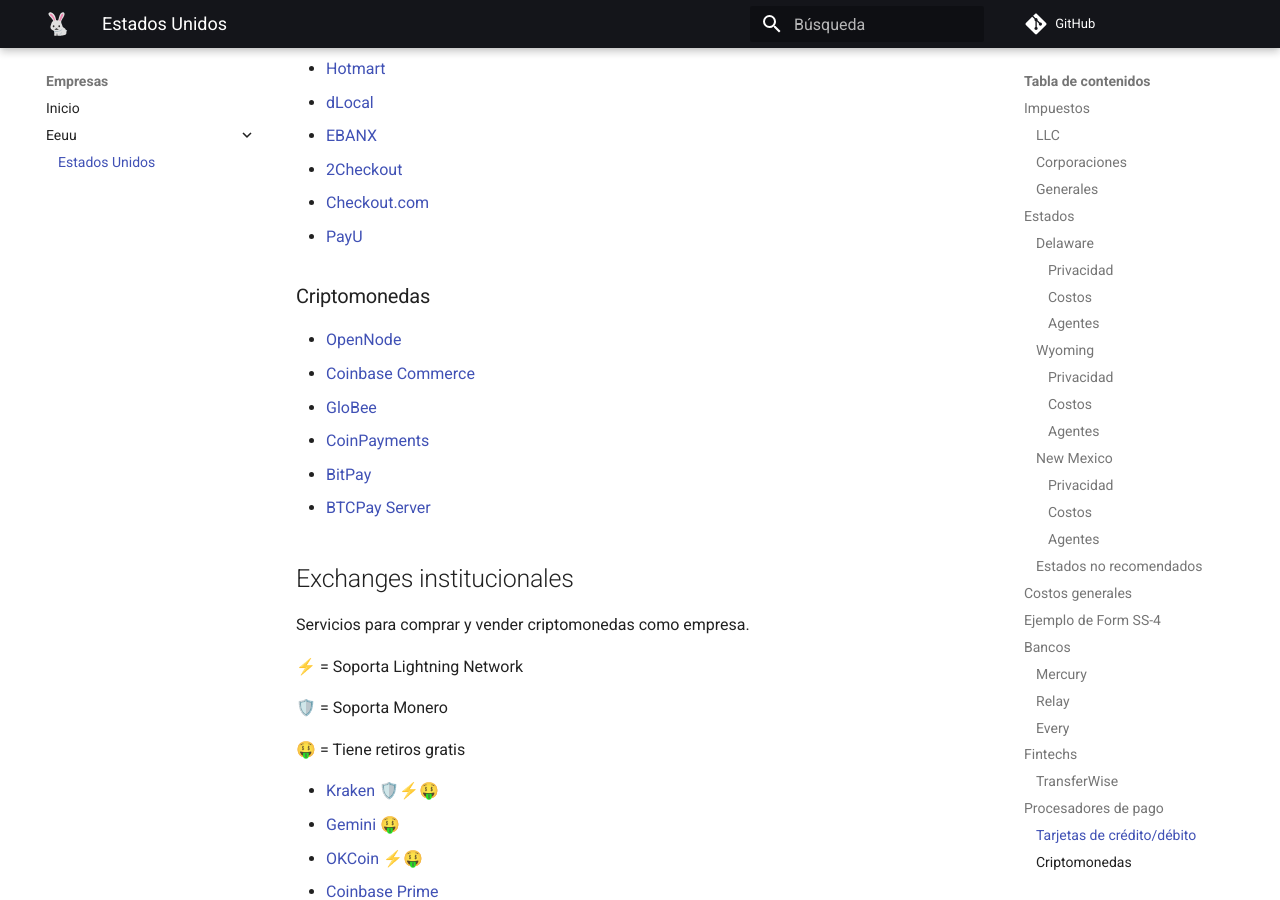
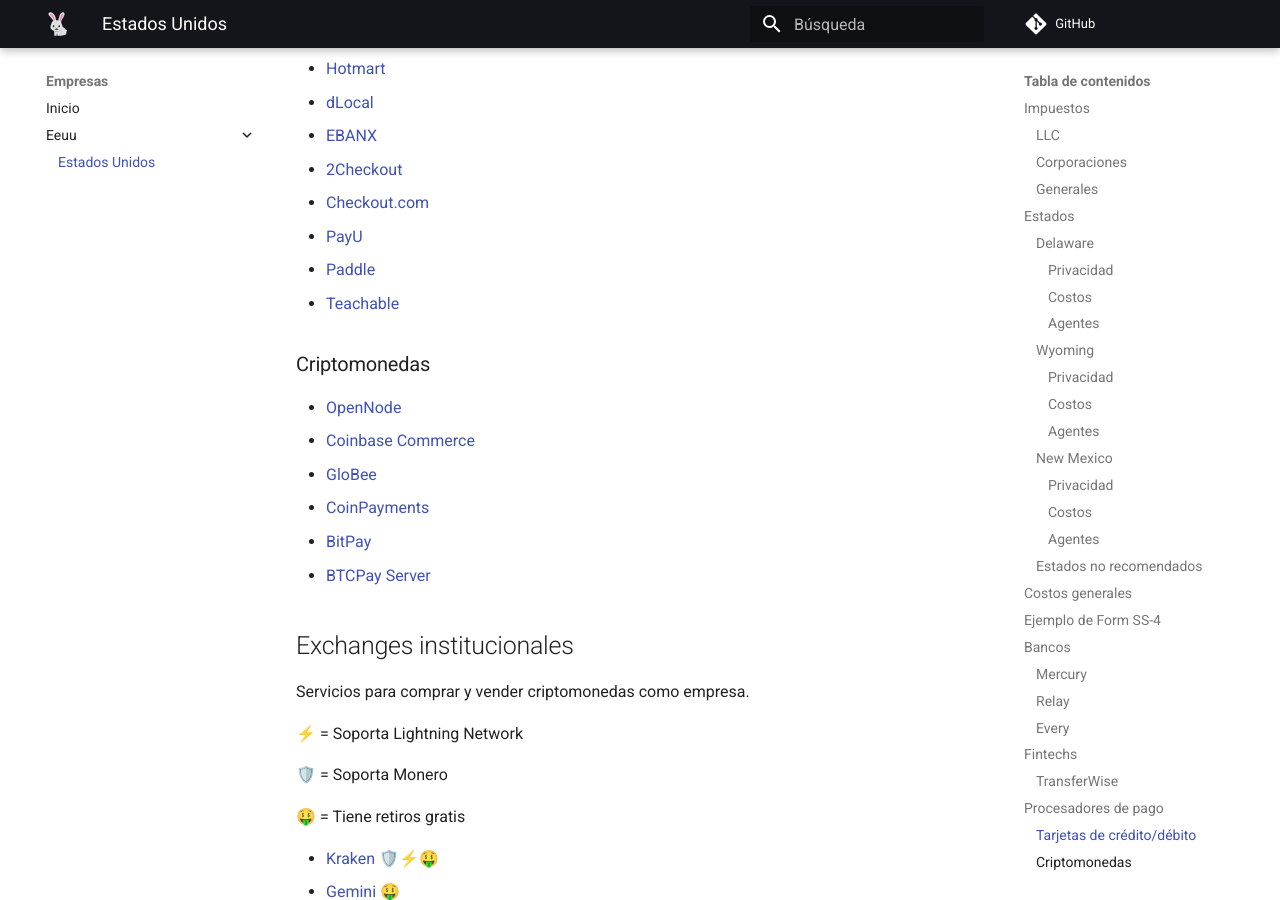
Before and after one commit to anomalouscode/wiki, an MkDocs documentation site: the page built from docs/empresas/eeuu/index.md, in a window 1280 px wide and 900 px high, scrolled down 9614 px. Built offline with MkDocs 1.6.1 and Material for MkDocs 9.7.7, drawn with Linux system fonts in a browser that asks for light colours; comment, search, counter and statistics services are not loaded.

Commit message:
Update index.md

```diff
--- a/docs/empresas/eeuu/index.md
+++ b/docs/empresas/eeuu/index.md
@@ -224,6 +224,8 @@
 - [2Checkout](https://www.2checkout.com/)
 - [Checkout.com](https://www.checkout.com/)
 - [PayU](https://payu.com/)
+- [Paddle](https://www.paddle.com/)
+- [Teachable](https://teachable.com/)
 
 ### Criptomonedas
 
```
